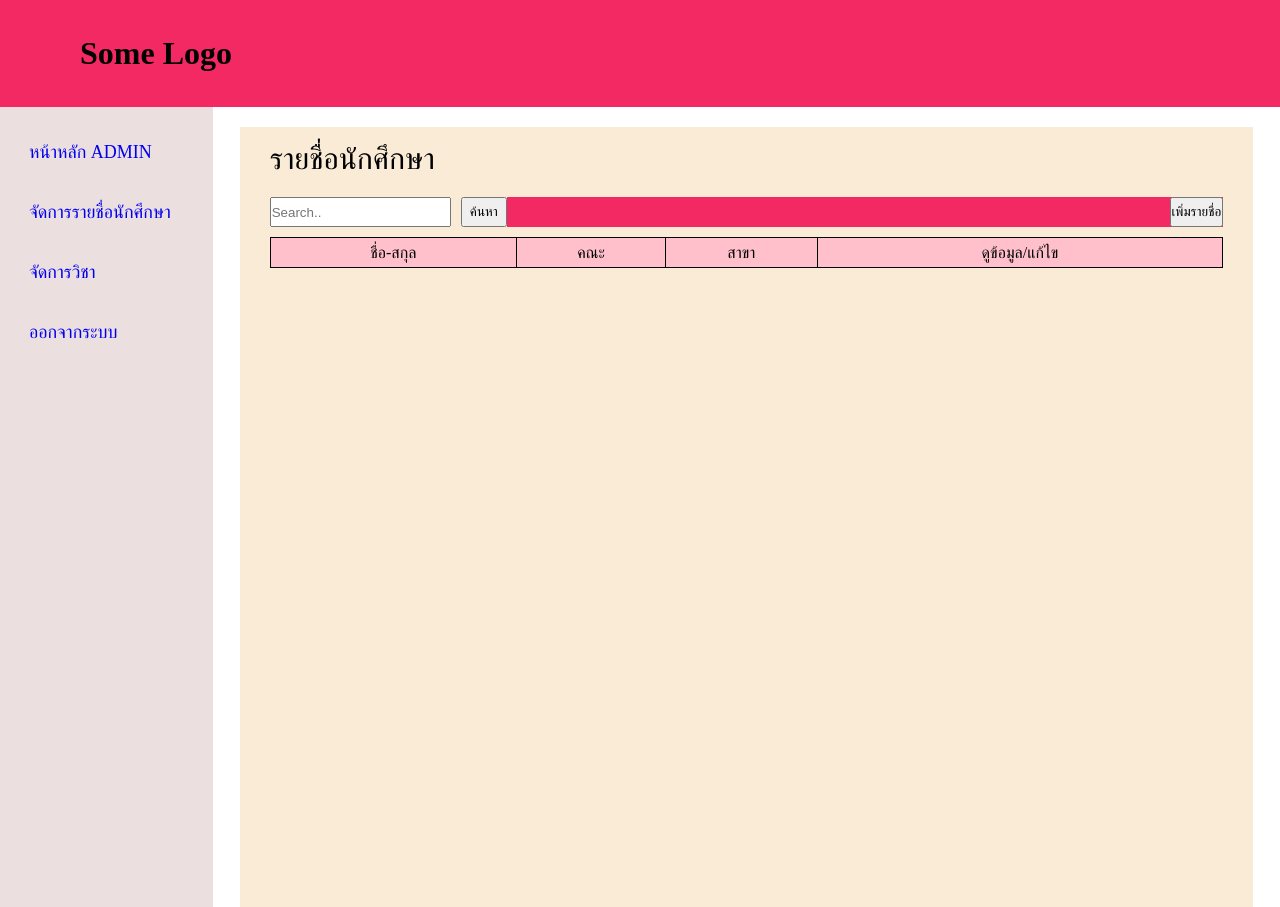
After one commit to KunComNaKub/Project, a PHP site: page /admin/admin_manageStd.php in a window 1280 px wide. The commit adds this page. Run offline with PHP 8.4, Linux system fonts and the light colour scheme; the visitor is signed in with stand-in values (Sample User, id 1); data that the repository does not hold is empty.

Commit message:
update 28/8

```diff
--- /dev/null
+++ b/admin/admin_manageStd.php
@@ -0,0 +1,135 @@
+<?php
+session_start();
+require 'checkAdmin.php';
+require '../connect.php';
+$sql = "SELECT *,CONCAT(Fname,'&nbsp&nbsp',Lname) as std_name FROM student_detail";
+$result = $connect->query($sql);
+
+?>
+<!DOCTYPE html>
+<html lang="en">
+<head>
+    <meta charset="UTF-8">
+    <meta http-equiv="X-UA-Compatible" content="IE=edge">
+    <meta name="viewport" content="width=device-width, initial-scale=1.0">
+    <link rel='stylesheet' type='text/css' media='screen' href='styleadmin.css'>
+    <title>Document</title>
+</head>
+<body>
+    <!--web forms-->
+    <header class="header">
+            <div class="logo"><h1>Some Logo</h1></div>
+        </header>
+        <div class="container">
+            <nav class="sidebar">
+                <div class="menu-bar">
+                    <div class="menu">
+                        <ul class="menu-links">
+                            <li class="link">
+                                <a href ="admin_home.php">
+                                    <span class="text nav-text">หน้าหลัก ADMIN</span>
+                                </a>
+                            </li>
+                            <li class="link">
+                                <a href ="admin_manageStd.php">
+                                    <span class="text nav-text">จัดการรายชื่อนักศึกษา</span>
+                                </a>
+                            </li>
+                            <li class="link">
+                                <a href ="#">
+                                    <span class="text nav-text">จัดการวิชา</span>
+                                </a>
+                            </li>
+                            <li class="link">
+                                <a href ="logout.php">
+                                    <span class="text nav-text">ออกจากระบบ</span>
+                                </a>
+                            </li>
+                        </ul>
+                    </div>
+                </div>
+            </nav>
+            <!--content-->
+
+            <section class="home">
+                <div class="container-box">
+                    <span>รายชื่อนักศึกษา</span>
+                    <div class="search-name">
+                        <input type="search" placeholder="Search.." >
+                        <input type="submit" value="ค้นหา" name="btn-search" class="btn-search">
+                        <div class="box-add-std">
+                            <button id="btn-add-std"> เพิ่มรายชื่อ </button>
+                        </div>
+                        <div class="overlay">
+                        <div class="popup-add-std">
+                            <div class="close-btn">&times;</div>
+                            <div class="form" action="" method="" >
+                                <h2>เพิ่มรายชื่อ</h2>
+                                <div class="form-element-std">
+                                    <label for="username">username</label>
+                                    <input type="text" id="stdLname">
+                                </div>
+                                <div class="form-element-std">
+                                    <label for="password">password</label>
+                                    <input type="text" id="stdLname">
+                                </div>
+                                <div class="form-element-std">
+                                    <label for="Fname">ชือ</label>
+                                    <input type="text" id="stdFname">
+                                </div>
+                                <div class="form-element-std">
+                                    <label for="Lname">นามสกุล</label>
+                                    <input type="text" id="stdLname">
+                                </div>
+                                <div class="form-element-std">
+                                    <label for="faculty">คณะ</label>
+                                    <select>
+                                        <option>เลือกคณะ</option>
+                                        <option>บริหารธุระกิจ</option>
+                                        <option>ศิลปะศาสตร์</option>
+                                    </select>
+                                </div>
+                                <div class="form-element-std">
+                                    <label for="major">สาขา</label>
+                                    <select>
+                                        <option>วิทยาการสารสนเทศ</option>
+                                        <option>การตลาด</option>
+                                        <option>บัญชี</option>
+                                    </select>
+                                </div>
+                                <div class="form-element-std">
+                                    <button>ยืนยัน</button>
+                                </div>
+                            </div>
+                        </div>
+                        </div>
+                    </div>
+
+                    <div class="container-box-innerbox" >
+                        <table>
+                            <tr>
+                                <td>ชื่อ-สกุล</td>
+                                <td>คณะ</td>
+                                <td>สาขา</td>
+                                <td>ดูข้อมูล/แก้ไข</td>
+                            </tr>
+                            <?php while($row = $result->fetch_assoc()): ?>
+                            <tr>
+                                <td><?php echo $row['std_name'];?></td>
+                                <td><?php echo $row['Faculty'];?></td>
+                                <td><?php echo $row['Major'];?></td>
+                                <td><input type="submit" value="ดูข้อมูล/แก้ไข" name= "btn-std-modify"></td>
+                            </tr>
+                            <?php endwhile ?>
+                        </table>
+                    </div>
+                </div>
+
+            </section>
+
+
+
+
+        <script src="popup-add-std.js"></script>
+</body>
+</html>
--- /dev/null
+++ b/admin/checkAdmin.php
@@ -0,0 +1,8 @@
+<?php
+if(!$_SESSION['admin_name_login']){
+
+    session_destroy();
+    Header('Location: ../index.html');
+
+}
+?>
--- a/admin/logout.php
+++ b/admin/logout.php
@@ -3,6 +3,6 @@ session_start();
 session_destroy();
 
 echo "<script>alert('Logout เรียบร้อยแล้ว');</script>";
-Header('Refresh:0; url=index.php');
+Header('Refresh:0; url=/Senior%20Project/Project/index.html');
 
 ?>
--- /dev/null
+++ b/admin/popup-add-std.js
@@ -0,0 +1,6 @@
+document.querySelector("#btn-add-std").addEventListener("click",function(){
+    document.querySelector(".overlay").classList.add("active");
+});
+document.querySelector(".popup-add-std .close-btn").addEventListener("click",function(){
+    document.querySelector(".overlay").classList.remove("active");
+});
--- /dev/null
+++ b/admin/styleadmin.css
@@ -0,0 +1,178 @@
+*{
+    margin: 0;
+    padding: 0;
+    box-sizing: border-box;
+}
+.header{
+    display: flex;
+    align-items: center;
+    justify-content: space-between;
+    background-color: #f32963;
+    padding: 35px 80px;
+
+}
+.container{
+    display: flex;
+}
+.sidebar{
+    top: 0;
+    left: 0;
+    height: 100vh;
+    width: 250px;
+    padding: 10px 14px;
+    background-color: rgba(228, 211, 211, 0.719);
+}
+.sidebar li{
+    height: 50px;
+    margin-top: 10px;
+    display: flex;
+    list-style: none;
+    align-items: center;
+    font-size: 18px;
+}
+.sidebar li a{
+    width: 100%;
+    height: 100%;
+    padding-left: 15px;
+    display: flex;
+    align-items: center;
+    text-decoration: none;
+    border-radius: 5px;
+}
+.menu-bar{
+    width: 100%;
+}
+.sidebar li a:hover{
+    background-color: #f32963;
+}
+.home{
+    display: flex;
+    justify-content: center;
+    height: 100vh;
+
+    width: 100%;
+}
+.container-box{
+    margin-top: 20px;
+    padding: 15px 30px;
+    width: 95%;
+    background-color: antiquewhite;
+}
+.container-box span{
+    font-size: 30px;
+}
+.search-name{
+    height: 50px;
+    margin-top: 10px;
+    display: flex;
+    align-items: center;
+}
+
+.btn-search{
+    margin-left: 10px;
+    width: 60px;
+}
+.container-box-innerbox{
+    width: 100%;
+    background-color:pink;
+}
+table{
+    width: 100%;
+    border-collapse: collapse;
+}
+td {
+    height: 30px;
+    text-align: center;
+    border:1px solid;
+    vertical-align: center;
+}
+.search-name input{
+    height: 30px;
+}
+td input{
+    font-size: 12px;
+    height: 25px;
+    padding: 2px 3px;
+}
+.box-add-std{
+    width: 100%;
+    display: flex;
+    justify-content: flex-end;
+    background-color: #f32963;
+}
+#btn-add-std{
+    height: 30px;
+}
+.overlay{
+    position: absolute;
+    opacity: 0;
+    top:-200%;
+}
+.overlay.active {
+    position: fixed;
+    top:  0;
+    left: 0;
+    opacity: 1;
+    width: 100vw;
+    height: 100vh;
+    background: rgba(0,0,0,0.7);
+    z-index: 1;
+}
+
+.overlay .popup-add-std{
+    opacity: 0;
+}
+.overlay.active .popup-add-std{
+ position: absolute;
+ top: 50%;
+ left: 50%;
+ transform: translate(-50%,-50%) scale(1.25);
+ width: 600px;
+ opacity: 1;
+ padding: 20px 20px;
+ transition: opacity 200ms ease-in-out 100ms;
+ background-color: aquamarine;
+ border-radius: 7px;
+ z-index: 2;
+}
+
+.popup-add-std .close-btn{
+    position: absolute;
+    top: 10px;
+    right: 10px;
+    height: 15px;
+    width: 15px;
+}
+.popup-add-std .form h2{
+    text-align: center;
+    color: #222;
+    margin: 10px 0px 20px;
+}
+.popup-add-std .form .form-element-std{
+    margin: 15px 0px;
+}
+.popup-add-std .form .form-element-std label{
+    font-size: 14px;
+    color: #222;
+}
+.popup-add-std .form .form-element-std input[type="text"],
+.popup-add-std .form .form-element-std select{
+    margin-top: 5px;
+    display: block;
+    width: 100%;
+    padding: 5px;
+    outline: none;
+    border-radius: 5px;
+    border: 1px solid #aaa;
+}
+.popup-add-std .form .form-element-std button{
+    width: 100%;
+    height: 40px;
+    border: none;
+    outline: none;
+    font-size: 15px;
+    background-color: #222;
+    color: #f5f5f5;
+    border-radius: 10px;
+    cursor: pointer;
+}
--- a/login.php
+++ b/login.php
@@ -36,7 +36,7 @@
 
         }
         else{
-            echo "<script>alert('ชื่อผู้ใช้งานผิด');</script>";
+            echo "<scripts>alert('ชื่อผู้ใช่งานผิด');</scripts>";
             header('Refresh:0;url=index.html');
         }
     }
```
Also changed, not shown: admin/admin_home.php (+46 -3 lines).
